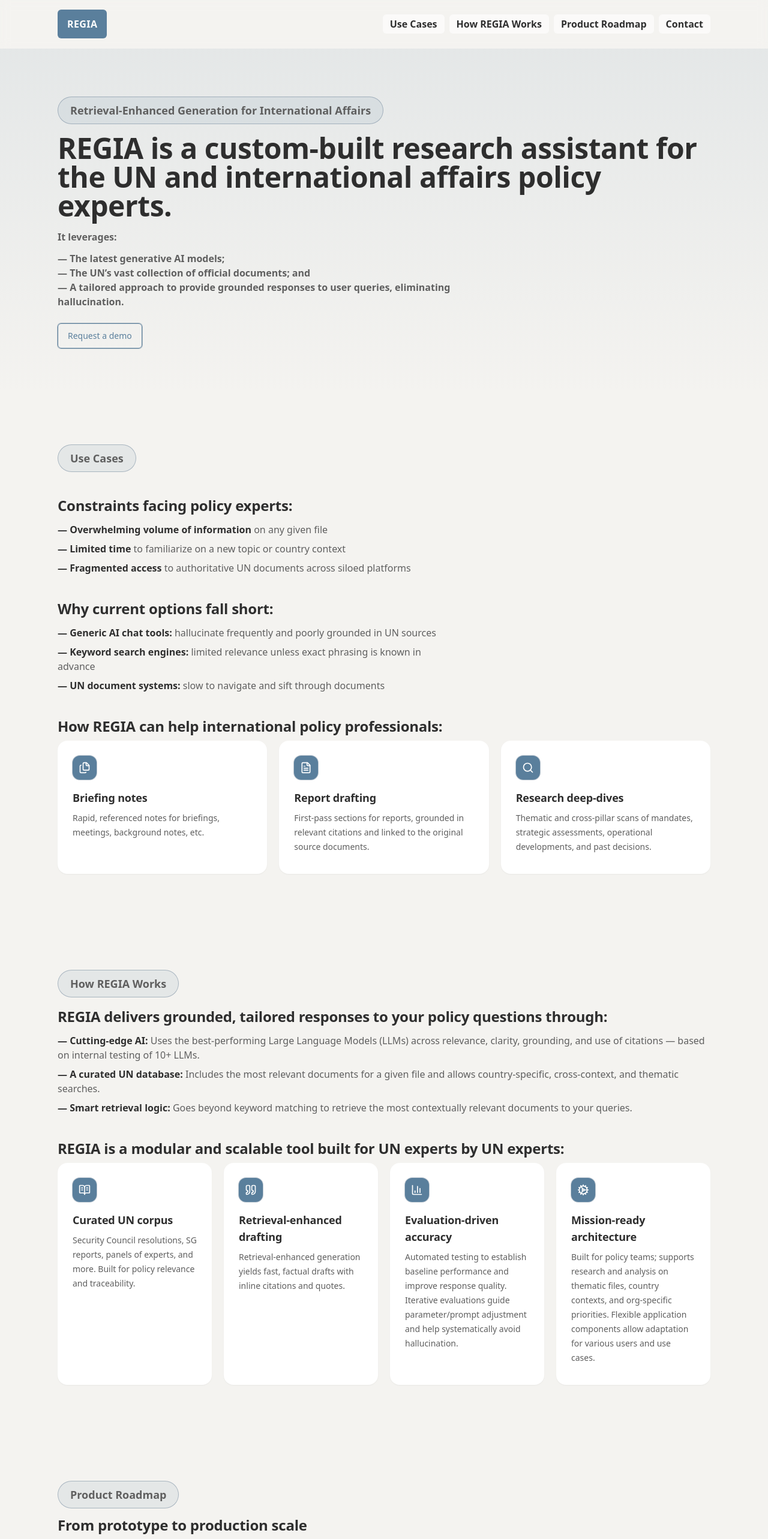
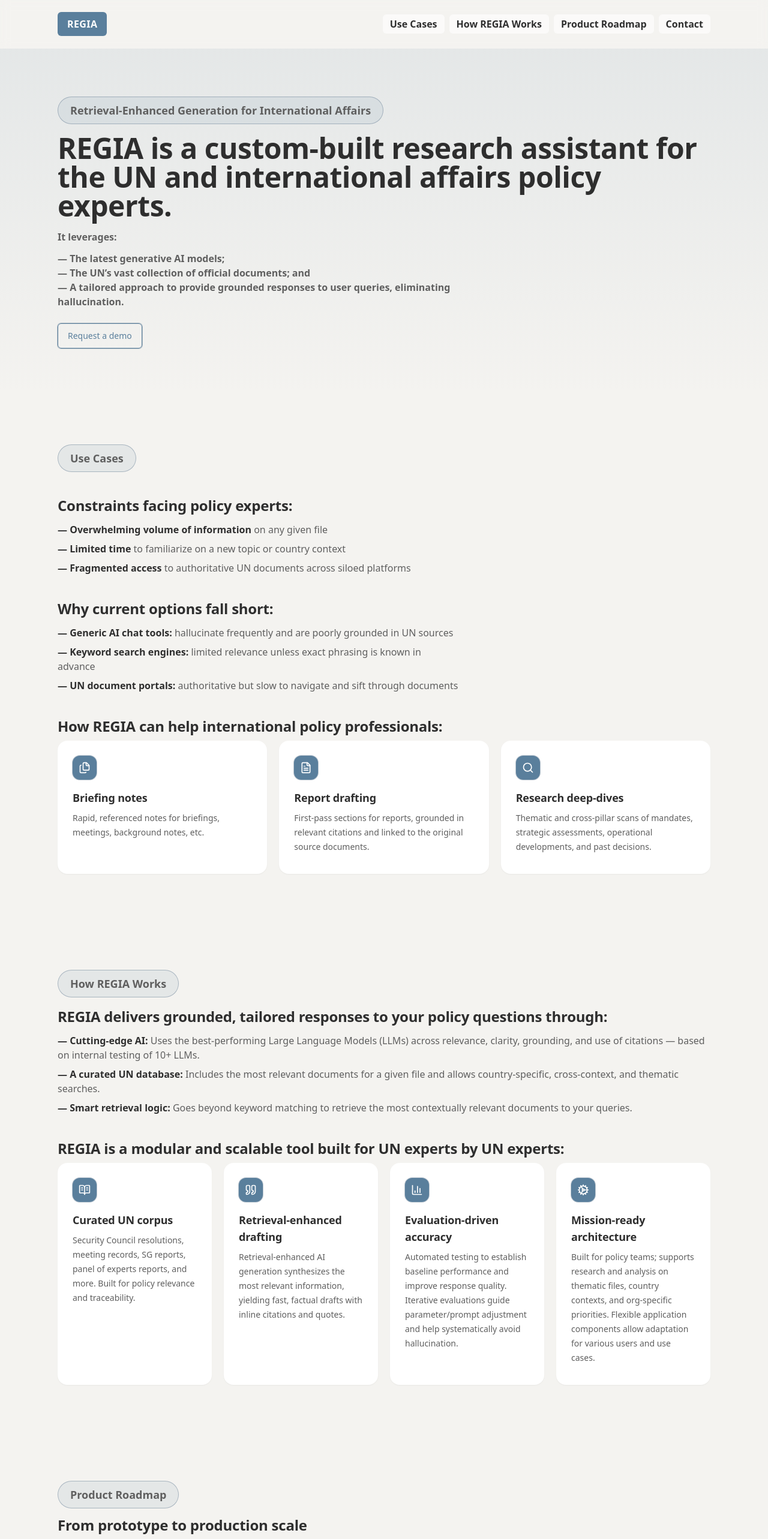
Before and after one commit to josh-jorgensen/regia-landing, a Next.js app: page / in a window 1280 px wide. Shown: the top 2566 px of the page at 60% size. Built offline with nearby package versions, Linux system fonts and the light colour scheme.

Commit message:
Copy tweaks and sizing: polish bullets (grammar), compact brand box padding, updated feature card copy

```diff
--- a/app/page.tsx
+++ b/app/page.tsx
@@ -50,7 +50,7 @@
       <header className="sticky top-0 z-50 border-b border-white/5 bg-[color-mix(in_oklab,var(--bg)_85%,#000)]/90 backdrop-blur">
         <Container className="flex h-20 items-center justify-between">
           <div className="flex items-center gap-3">
-            <a href="#top" className="flex h-12 items-center justify-center rounded-md bg-[var(--brand)] px-4 text-base text-[var(--brand-contrast)] font-semibold tracking-wide" aria-label="Go to top">
+            <a href="#top" className="flex items-center justify-center rounded-md bg-[var(--brand)] px-4 py-2 text-base text-[var(--brand-contrast)] font-semibold tracking-wide" aria-label="Go to top">
               REGIA
             </a>
           </div>
@@ -129,9 +129,9 @@
           <div className="mt-10 max-w-2xl">
             <h2 className="text-2xl font-semibold">Why current options fall short:</h2>
             <ul className="mt-3 grid gap-2 text-[var(--subtle)]">
-              <li><span className="font-semibold text-[var(--text)]">— Generic AI chat tools:</span> hallucinate frequently and poorly grounded in UN sources</li>
+              <li><span className="font-semibold text-[var(--text)]">— Generic AI chat tools:</span> hallucinate frequently and are poorly grounded in UN sources</li>
               <li><span className="font-semibold text-[var(--text)]">— Keyword search engines:</span> limited relevance unless exact phrasing is known in advance</li>
-              <li><span className="font-semibold text-[var(--text)]">— UN document systems:</span> slow to navigate and sift through documents</li>
+              <li><span className="font-semibold text-[var(--text)]">— UN document portals:</span> authoritative but slow to navigate and sift through documents</li>
             </ul>
           </div>
           <div className="mt-10 max-w-2xl">
@@ -163,8 +163,8 @@
           </div>
 
           <div className="grid gap-5 md:grid-cols-2 lg:grid-cols-4">
-            <FeatureCard icon={<BookOpenText className="h-5 w-5 text-white" />} title="Curated UN corpus" desc="Security Council resolutions, SG reports, panels of experts, and more. Built for policy relevance and traceability." />
-            <FeatureCard icon={<Quote className="h-5 w-5 text-white" />} title="Retrieval‑enhanced drafting" desc="Retrieval‑enhanced generation yields fast, factual drafts with inline citations and quotes." />
+            <FeatureCard icon={<BookOpenText className="h-5 w-5 text-white" />} title="Curated UN corpus" desc="Security Council resolutions, meeting records, SG reports, panel of experts reports, and more. Built for policy relevance and traceability." />
+            <FeatureCard icon={<Quote className="h-5 w-5 text-white" />} title="Retrieval‑enhanced drafting" desc="Retrieval‑enhanced AI generation synthesizes the most relevant information, yielding fast, factual drafts with inline citations and quotes." />
             <FeatureCard icon={<BarChart3 className="h-5 w-5 text-white" />} title="Evaluation‑driven accuracy" desc="Automated testing to establish baseline performance and improve response quality. Iterative evaluations guide parameter/prompt adjustment and help systematically avoid hallucination." />
             <FeatureCard icon={<Cog className="h-5 w-5 text-white" />} title="Mission‑ready architecture" desc="Built for policy teams; supports research and analysis on thematic files, country contexts, and org‑specific priorities. Flexible application components allow adaptation for various users and use cases." />
           </div>
```
